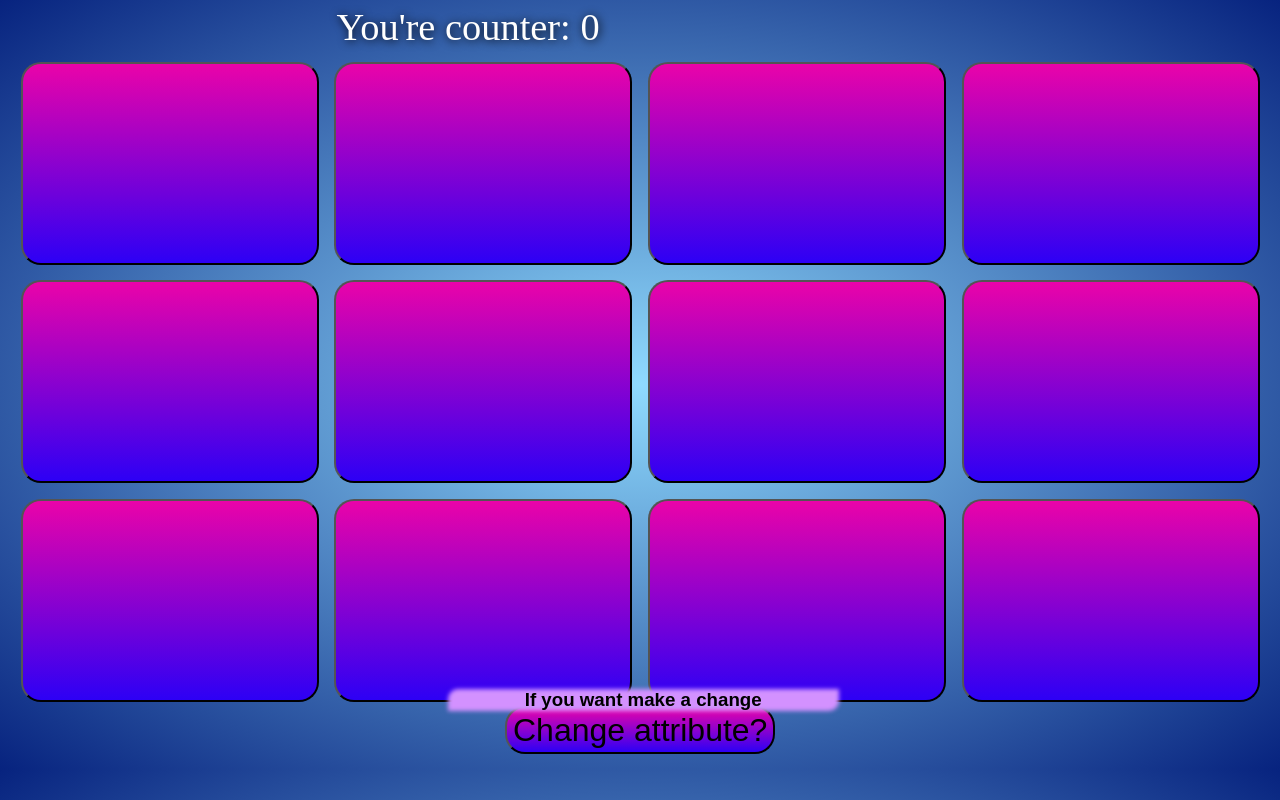
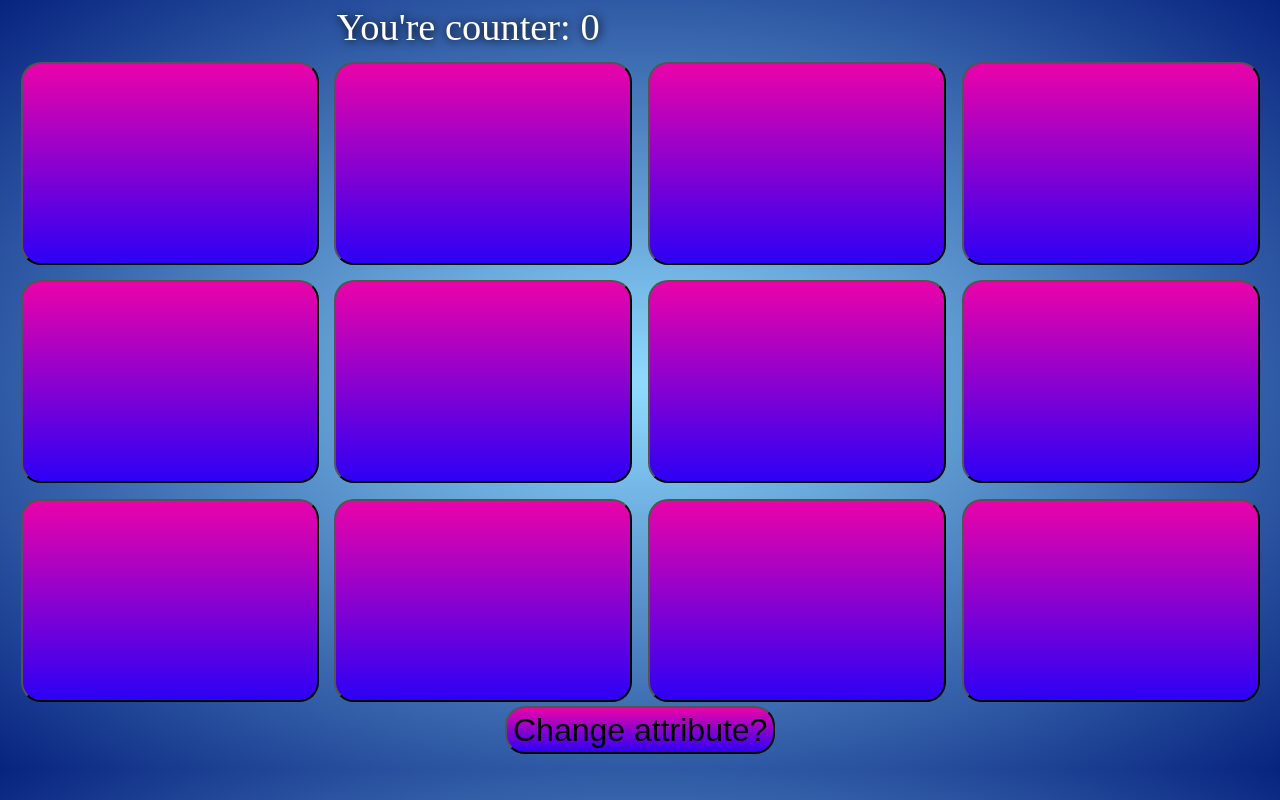
Before and after one commit to Aszlaczek/pairs, a React (Vite) app: page / in a window 1280 px wide. Built offline with nearby package versions, Linux system fonts and the light colour scheme.

Commit message:
Little change

```diff
--- a/src/App.tsx
+++ b/src/App.tsx
@@ -7,7 +7,7 @@ function App() {
   const [again, setAgain] = useState<number>(1);
   const [count, setCount] = useState(0);
   const [change, setChange] = useState(false);
-  const [info, setInfo] = useState(true);
+  const [info, setInfo] = useState(false);
   let a = ["a", "b", "c", "d", "e", "f"];
   const [changeValue, setChangeValue] = useState(a);
 
```
